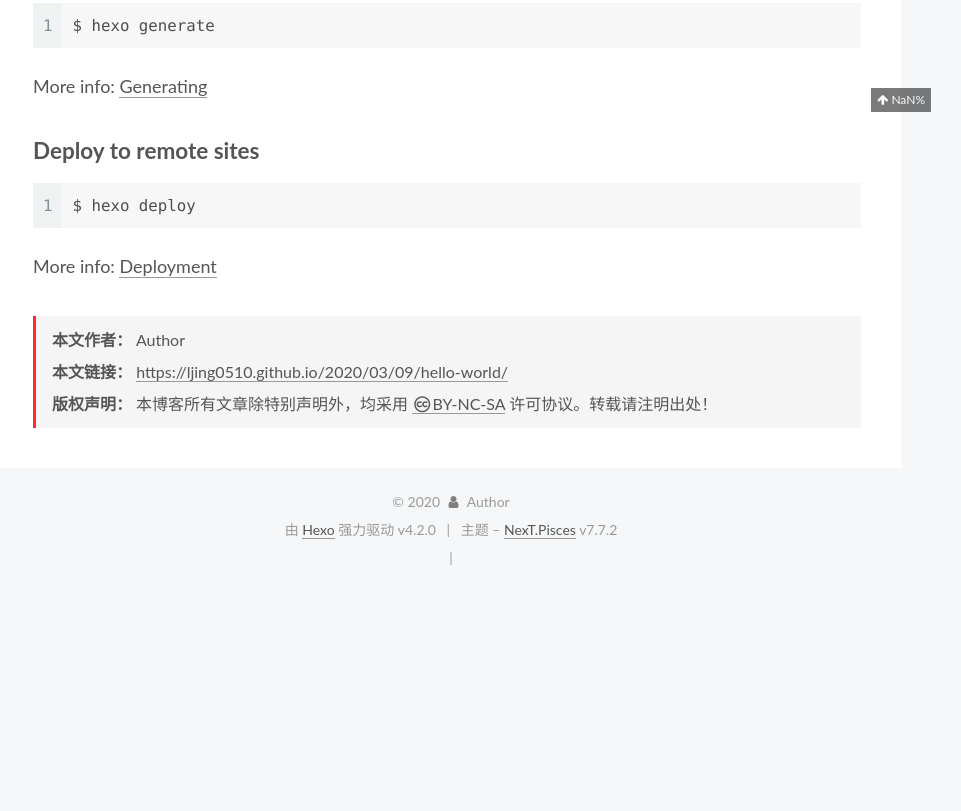
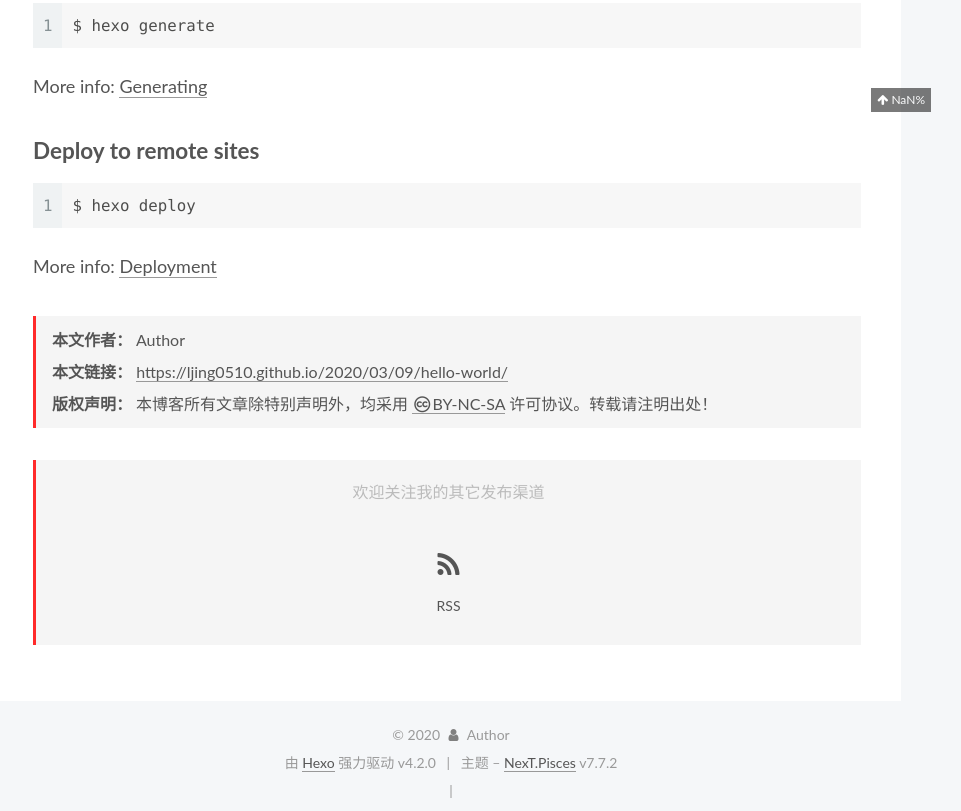
Before and after one commit to Ljing0510/Ljing.github.io, a plain HTML site: page 2020/03/09/hello-world/index.html in a window 1280 px wide. Shown: the part 788-1599 px from the top of the page, without its empty margins (319-1280 px from the left). Before the commit the page ends 1380 px from the top, so only its background shows below. Drawn offline with Linux system fonts and the light colour scheme; some packages are replaced by stand-ins of ours; a script that the page names is missing.

Commit message:
Site updated: 2020-03-10 01:42:54

```diff
--- a/2020/03/09/hello-world/index.html
+++ b/2020/03/09/hello-world/index.html
@@ -276,6 +276,25 @@
 </div>
 
 
+
+  <div class="followme">
+    <p>欢迎关注我的其它发布渠道</p>
+
+    <div class="social-list">
+
+            <div class="social-item">
+              <a target="_blank" class="social-link" href="/atom.xml">
+                <span class="icon">
+                  <i class="fa fa-rss"></i>
+                </span>
+
+                <span class="label">RSS</span>
+              </a>
+            </div>
+    </div>
+  </div>
+
+
       <footer class="post-footer">
 
 
@@ -365,9 +384,6 @@
   <div class="links-of-author motion-element">
       <span class="links-of-author-item">
         <a href="https://github.com/Ljing0510" title="GitHub → https:&#x2F;&#x2F;github.com&#x2F;Ljing0510" rel="noopener" target="_blank"><i class="fa fa-fw fa-github"></i>GitHub</a>
-      </span>
-      <span class="links-of-author-item">
-        <a href="mailto:1750802534@qq.com" title="E-Mail → mailto:1750802534@qq.com" rel="noopener" target="_blank"><i class="fa fa-fw fa-envelope"></i>E-Mail</a>
       </span>
   </div>
 
--- a/css/main.css
+++ b/css/main.css
@@ -1162,7 +1162,7 @@ pre .javascript .function {
 }
 .links-of-author a::before,
 .links-of-author span.exturl::before {
-  background: #83ff83;
+  background: #fff;
   border-radius: 50%;
   content: ' ';
   display: inline-block;
@@ -1946,6 +1946,44 @@ pre .javascript .function {
   margin: 2em 0 0;
   padding: 0.5em 1em;
 }
+.followme {
+  align-items: center;
+  background: var(--card-bg-color);
+  border-left: 3px solid #ff2a2a;
+  color: #bbb;
+  margin: 2em 0 1em 0;
+  padding: 1em 1.5em;
+  display: flex;
+  flex-direction: column;
+  justify-content: center;
+}
+.followme .social-list {
+  align-items: center;
+  display: flex;
+  flex-wrap: wrap;
+}
+.followme .social-list .social-item {
+  margin: 0.5em 2em;
+}
+@media (max-width: 991px) {
+  .followme .social-list .social-item {
+    margin: 0.5em 0.75em;
+  }
+}
+.followme .social-list .social-link {
+  border: 0;
+  display: inline-block;
+  text-align: center;
+}
+.followme .social-list .social-link .icon {
+  font-size: 1.75em;
+  height: 1.75em;
+  width: 1.75em;
+}
+.followme .social-list .social-link .label {
+  display: block;
+  font-size: 14px;
+}
 .category-all-page .category-all-title {
   text-align: center;
 }
```
Also changed, not shown: about/index.html (+0 -3 lines), archives/2020/03/index.html (+0 -3 lines), archives/2020/index.html (+0 -3 lines), archives/index.html (+0 -3 lines), categories/index.html (+0 -3 lines), contact/index.html (+0 -3 lines), friends/index.html (+0 -3 lines), index.html (+0 -3 lines), tags/index.html (+0 -3 lines).
